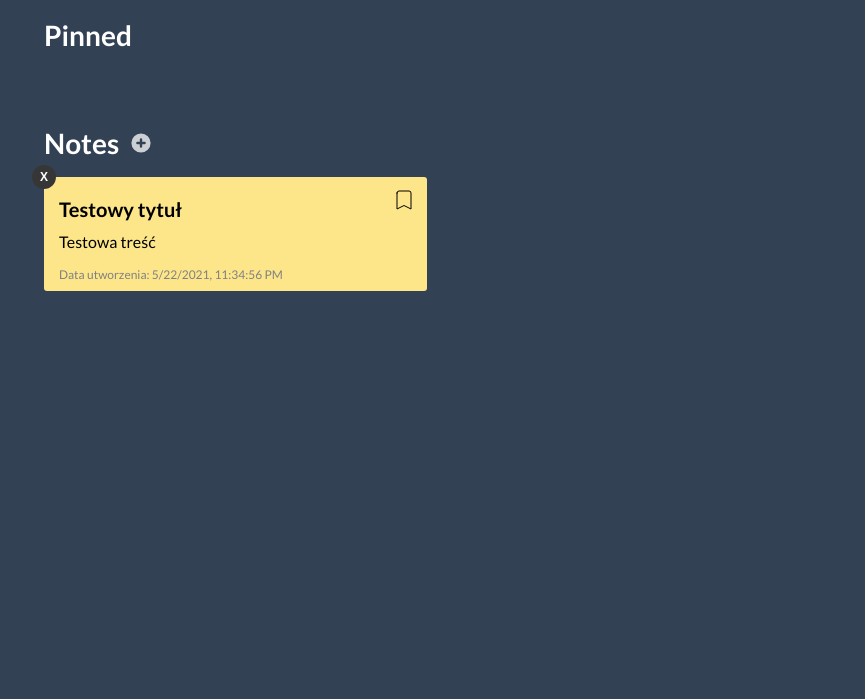
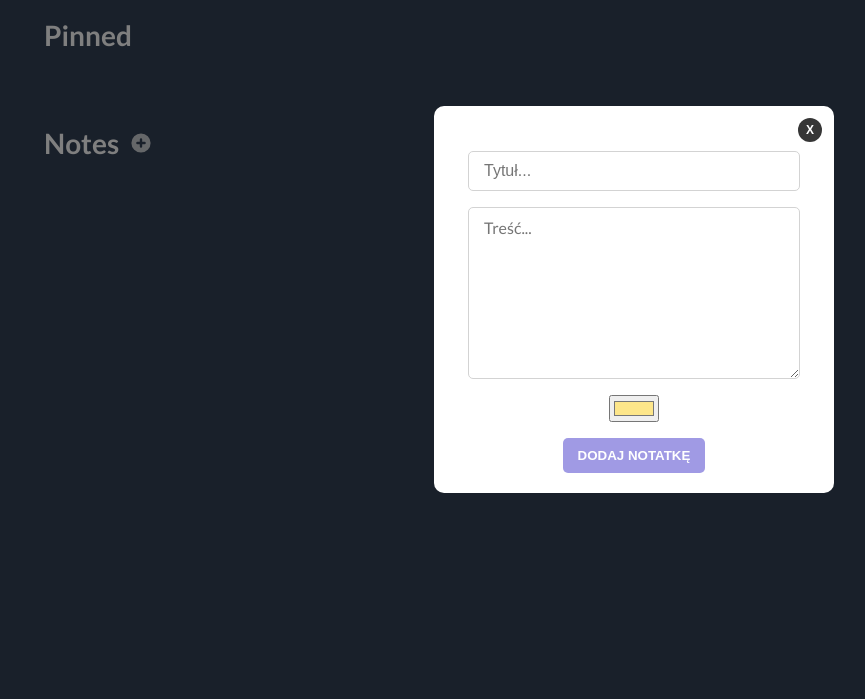
Before and after one commit to damyanz/wsei-web, a website built with webpack: page lab4/src/index.html in a window 1280 px wide. Shown: the part 101-800 px from the top of the page, without its empty margins (6-871 px from the left). Built offline with nearby package versions, Linux system fonts and the light colour scheme.

Commit message:
Add notes adding modal

```diff
--- a/lab4/src/Modal.ts
+++ b/lab4/src/Modal.ts
@@ -1,25 +1,73 @@
 class Modal {
   ref: HTMLElement;
+  form: HTMLFormElement;
   title: string;
   content: string;
   color: string;
+  onSave: (title: string, content: string, color: string) => any;
 
-  constructor() {
+  constructor(onSave: (title: string, content: string, color: string) => any) {
     this.ref = document.querySelector(".modal");
-    this.addButtonListeners();
+    this.getFormElement();
+    this.addButtonListener();
+    this.onSave = onSave;
   }
 
-  addButtonListeners() {
+  addButtonListener() {
     const closeButton = document.querySelector(".modal .closeButton");
     closeButton.addEventListener("click", () => {
       this.hide();
     });
   }
 
+  getFormElement = () => {
+    this.form = document.querySelector("#note_form");
+    this.form.addEventListener("submit", (e: Event) => {
+      e.preventDefault();
+      this.handleAdd();
+    });
+  };
+
+  resetValues() {
+    this.form.reset();
+    this.title = "";
+    this.content = "";
+    this.color = "";
+  }
+
+  getFormValues() {
+    const data = new FormData(this.form);
+    const title = data.get("note_title") as string;
+    const content = data.get("note_content") as string;
+    const color = data.get("note_color") as string;
+    return { title, content, color };
+  }
+
+  saveValues() {
+    const { title, content, color } = this.getFormValues();
+    if (!title.length || !content.length) {
+      alert("Tytuł oraz treść notatki nie mogą być puste!");
+      return;
+    }
+    this.title = title;
+    this.content = content;
+    this.color = color;
+  }
+
+  handleAdd() {
+    this.saveValues();
+    if (this.title && this.content) {
+      console.log(this.title);
+      this.onSave(this.title, this.content, this.color);
+      this.hide();
+    }
+  }
+
   hide() {
     this.ref.parentElement.classList.add("hidden");
   }
   show() {
+    this.resetValues();
     this.ref.parentElement.classList.remove("hidden");
   }
 }
--- a/lab4/src/Notes.ts
+++ b/lab4/src/Notes.ts
@@ -8,11 +8,10 @@ class Notes {
   constructor(wrapper: HTMLElement, pinnedWrapper: HTMLElement) {
     this.wrapper = wrapper;
     this.pinnedWrapper = pinnedWrapper;
-    this.togglePin = this.togglePin.bind(this);
     this.remove = this.remove.bind(this);
   }
 
-  add(title: string, content: string, color: string = "#ffffff") {
+  add = (title: string, content: string, color: string = "#ffffff") => {
     const newNote: Note = new Note(
       title,
       content,
@@ -20,30 +19,29 @@ class Notes {
       this.remove,
       this.togglePin
     );
-    this.notes;
     this.notes = { ...this.notes, [newNote.id]: newNote };
     this.renderNotes();
-  }
+  };
 
-  togglePin(id: string) {
+  togglePin = (id: string) => {
     const noteRef = this.notes[id];
     noteRef.pinned = !noteRef.pinned;
+    this.renderNotes();
+  };
 
-    this.renderNotes();
-  }
-
-  remove(id: string) {
+  remove = (id: string) => {
     const { [id]: removed, ...restNotes } = this.notes;
     this.notes = restNotes;
-
     this.renderNotes();
-  }
+  };
 
   renderNotes() {
     this.wrapper.innerHTML = "";
     this.pinnedWrapper.innerHTML = "";
 
-    Object.entries(this.notes).forEach(([key, note]) => {
+    Object.entries(this.notes)
+      .sort(([_a, a], [_b, b]) => b.createdAt.getTime() - a.createdAt.getTime())
+      .forEach(([key, note]) => {
         if (note.pinned) {
           this.pinnedWrapper.appendChild(note.getNoteElement());
         } else {
--- a/lab4/src/app.ts
+++ b/lab4/src/app.ts
@@ -13,14 +13,13 @@ class App {
     );
 
     this.addModalToggler();
-    this.modal = new Modal();
     this.notes = new Notes(notesWrapper, pinnedWrapper);
-    this.notes.add("Testowy tytuł", "Testowa treść", "#FDE68A");
+    this.modal = new Modal(this.notes.add);
+    this.modal.show();
   }
 
   addModalToggler() {
     const addButton = document.querySelector("#add_note");
-    console.log(addButton);
     addButton.addEventListener("click", () => {
       this.modal.show();
     });
--- a/lab4/src/index.html
+++ b/lab4/src/index.html
@@ -40,9 +40,23 @@
         <div class="modal">
           <button class="closeButton">X</button>
           <form id="note_form">
-            <!-- <input name="note_title" type="text" /> -->
-            <textarea name="note_content"></textarea>
-            <!-- <input name="note_title" type="color" /> -->
+            <input
+              placeholder="Tytuł..."
+              name="note_title"
+              type="text"
+              class="form_field"
+            />
+            <textarea
+              placeholder="Treść..."
+              name="note_content"
+              class="form_field"
+            ></textarea>
+            <input
+              id="colorPicker"
+              name="note_color"
+              type="color"
+              value="#FDE68A"
+            />
             <button>Dodaj notatkę</button>
           </form>
         </div>
--- a/lab4/src/index.ts
+++ b/lab4/src/index.ts
@@ -1,4 +1,3 @@
 import App from "./App";
 
 const app = new App();
-console.log("cujs");
--- a/lab4/src/scss/index.scss
+++ b/lab4/src/scss/index.scss
@@ -2,7 +2,7 @@
 
 $body: #334155;
 $shadow: " 0 1px 3px 0 rgba(0, 0, 0, 0.1), 0 1px 2px 0 rgba(0, 0, 0, 0.06);";
-
+$lato: "Lato";
 button {
   border: none;
   background: none;
@@ -15,7 +15,7 @@ button {
   color: white;
   padding: 0;
   margin: 0;
-  font-family: "Lato";
+  font-family: $lato;
 }
 
 .main {
@@ -72,9 +72,10 @@ button {
 .notesWrapper {
   display: grid;
   grid-template-columns: repeat(3, minmax(0, 1fr));
-  grid-auto-flow: "row";
+  grid-auto-flow: row;
   gap: 15px;
   padding: 20px 0;
+  align-items: flex-start;
 }
 
 .removeButton {
@@ -151,6 +152,7 @@ button {
   .content {
     padding-bottom: 20px;
     line-height: 1.125rem;
+    word-break: break-all;
   }
 
   .info {
@@ -179,11 +181,9 @@ button {
 }
 
 .modal {
-  width: 500px;
-  height: 400px;
   display: flex;
   flex-direction: column;
-  padding: 30px;
+  padding: 45px 50px 20px 50px;
   background-color: #fff;
   opacity: 1;
   border-radius: 10px;
@@ -195,4 +195,45 @@ button {
     right: 12px;
     top: 12px;
   }
+
+  #note_form {
+    width: 300px;
+    display: flex;
+    flex-direction: column;
+    align-items: center;
+
+    .form_field {
+      padding: 10px 15px;
+      border: 1px solid lightgray;
+      border-radius: 5px;
+      margin-bottom: 16px;
+      font-size: 1rem;
+      width: 100%;
+    }
+    textarea {
+      height: 150px;
+      font-family: $lato;
+    }
+
+    button {
+      display: inline-flex;
+      text-transform: uppercase;
+      background-color: #4338ca;
+      padding: 10px 15px;
+      border-radius: 5px;
+      font-weight: bold;
+      color: white;
+      box-shadow: $shadow;
+      opacity: 0.5;
+      cursor: pointer;
+
+      &:hover {
+        opacity: 1;
+      }
+    }
+
+    #colorPicker {
+      margin-bottom: 16px;
+    }
+  }
 }
```
Also changed, not shown: lab4/src/css/index.css, 1 other file. Lines whose indentation alone changed are shown as unchanged.
